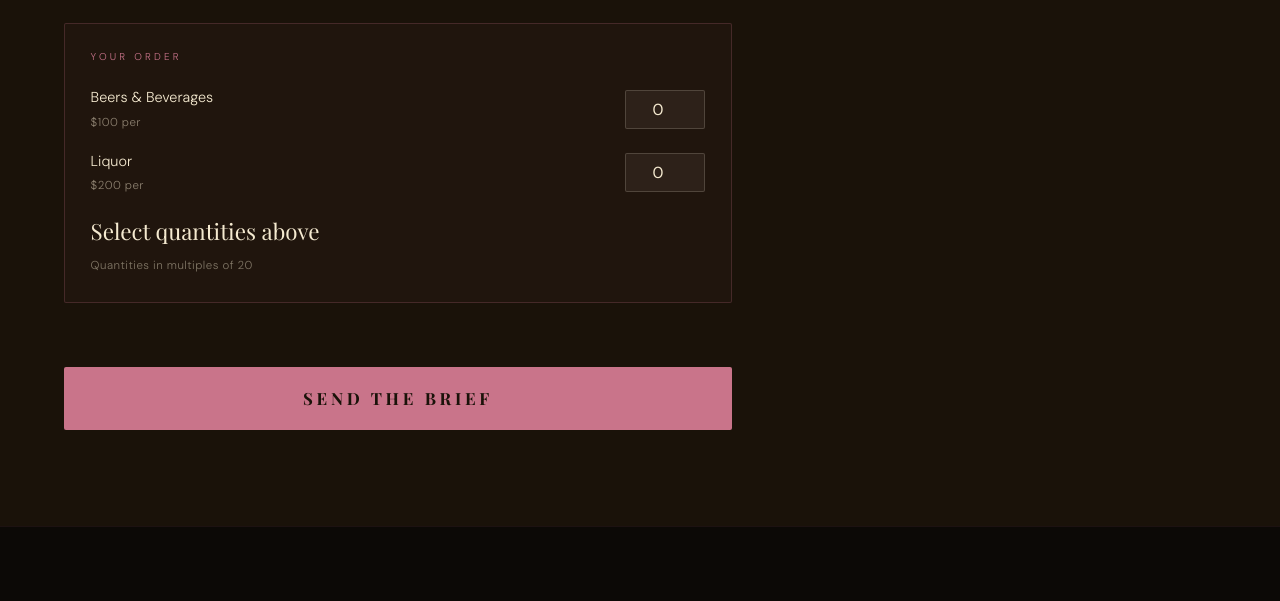
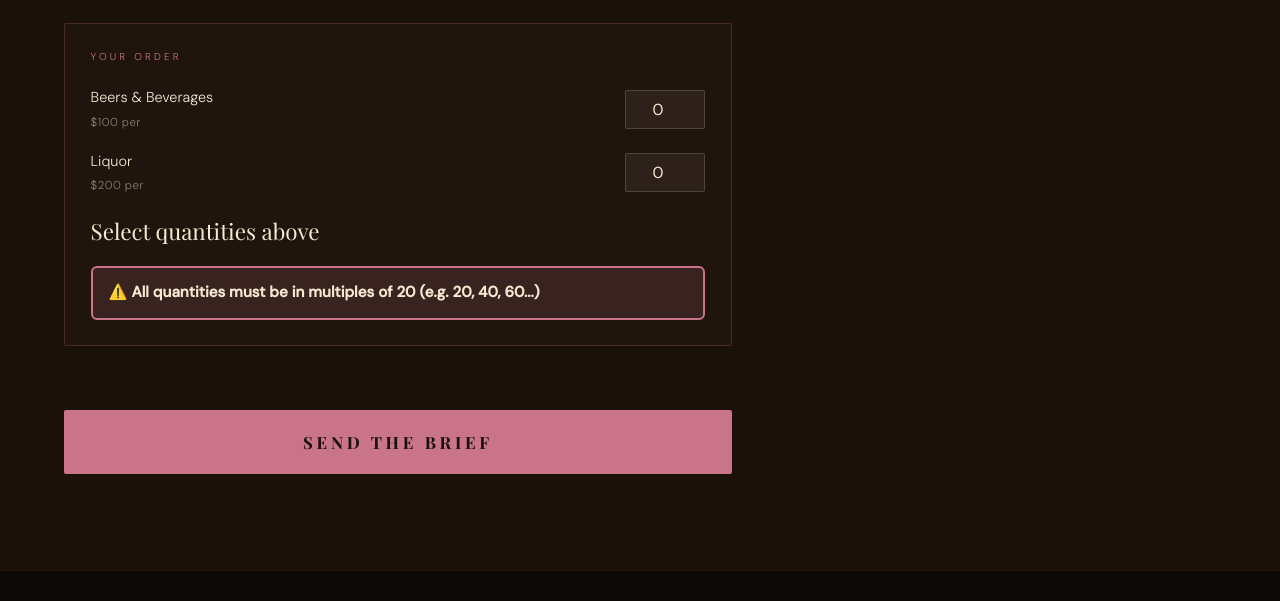
Before and after one commit to NorthGrid-Technologies/blossom-breweries-website, a plain HTML site: page createadrink.html in a window 1280 px wide. Shown: the part 1483-2084 px from the top of the page. Drawn offline with nearby package versions, Linux system fonts and the light colour scheme; a web font is replaced by a local one.

Commit message:
Fix quantity rounding and make disclaimer highly visible

```diff
--- a/createadrink.html
+++ b/createadrink.html
@@ -486,11 +486,17 @@
       min-height: 1.8rem;
     }
     .qty-hint {
+      display: block;
+      width: 100%;
+      background: rgba(201,116,138,.15);
+      border: 2px solid #c9748a;
+      border-radius: 6px;
+      padding: 12px 16px;
       font-family: var(--sans);
-      font-size: .72rem;
-      color: rgba(245,234,208,.45);
-      letter-spacing: .04em;
-      margin-top: .4rem;
+      font-size: .95rem;
+      font-weight: 700;
+      color: #f5ead0;
+      margin-top: 16px;
     }
 
     /* ── RIGHT PANEL ───────────────────────────────────── */
@@ -831,7 +837,7 @@
               <input type="number" id="liquor-qty" class="qty-spin" min="0" max="1000" step="20" value="0">
             </div>
             <p id="order-total" class="order-total" aria-live="polite"></p>
-            <p class="qty-hint">Quantities in multiples of 20</p>
+            <p class="qty-hint">⚠️ All quantities must be in multiples of 20 (e.g. 20, 40, 60...)</p>
           </div>
 
           <p id="form-error">Something went wrong. Please try again.</p>
@@ -1127,18 +1133,17 @@
     const t = b * 100 + l * 200;
     orderTotal.textContent = t > 0 ? `Estimated Total: $${t.toFixed(2)}` : 'Select quantities above';
   }
-  function snapTo20(v) { return Math.round(v / 20) * 20; }
-
-  function roundQty(input) {
-    let v = parseInt(input.value, 10) || 0;
-    v = Math.max(0, Math.min(1000, snapTo20(v)));
-    input.value = v;
+  function roundToMultiple(input) {
+    let val = parseInt(input.value);
+    if (isNaN(val) || val <= 0) { input.value = 0; return; }
+    if (val > 1000)             { input.value = 1000; return; }
+    input.value = Math.ceil(val / 20) * 20;
   }
 
   beersInput.addEventListener('input', updateTotal);
   liquorInput.addEventListener('input', updateTotal);
-  beersInput.addEventListener('blur', () => { roundQty(beersInput); updateTotal(); });
-  liquorInput.addEventListener('blur', () => { roundQty(liquorInput); updateTotal(); });
+  beersInput.addEventListener('blur', () => { roundToMultiple(beersInput); updateTotal(); });
+  liquorInput.addEventListener('blur', () => { roundToMultiple(liquorInput); updateTotal(); });
   updateTotal();
 
   confirmClose.addEventListener('click', () => {
```
Also changed, not shown: order.html (+18 -9 lines).
